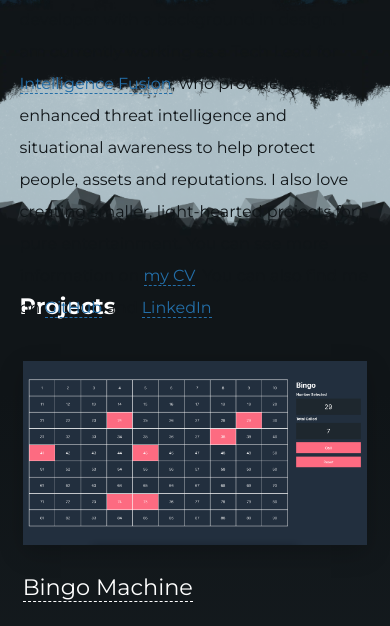
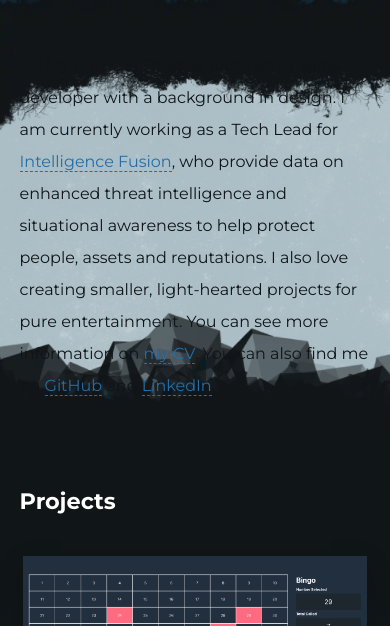
Before and after one commit to thomashockaday/thomashockaday.github.io, a plain HTML site: page index.html in a window 390 px wide. Shown: the part 184-810 px from the top of the page. Drawn offline with Linux system fonts and the light colour scheme.

Commit message:
Adjust bio height to help with readability on small screens

```diff
--- a/css/style.css
+++ b/css/style.css
@@ -370,6 +370,11 @@ article p {
   background-color: var(--darker-grey);
 }
 
+.bio-layers,
+.bio-layers .layer {
+  height: 60vw;
+}
+
 #bio-layer-1 {
   z-index: 2;
   opacity: 0.3;
@@ -383,7 +388,7 @@ article p {
 #bio-layer-3 {
   z-index: 3;
   background-image: url(../img/bio-background-1000.webp);
-  background-size: contain;
+  background-size: cover;
   background-repeat: repeat-x;
   display: flex;
   align-items: center;
@@ -401,6 +406,15 @@ article p {
 
   .grid-cell {
     margin: 0;
+  }
+
+  .divider {
+    height: 0;
+  }
+
+  .bio-layers,
+  .bio-layers .layer {
+    height: 110vw;
   }
 }
 
--- a/index.html
+++ b/index.html
@@ -69,7 +69,7 @@
     </header>
     <main>
       <div class="divider" role="presentation"></div>
-      <section class="layers">
+      <section class="layers bio-layers">
         <div class="layer" id="bio-layer-1" role="presentation"></div>
         <div
           class="layer layer-no-scroll"
```
